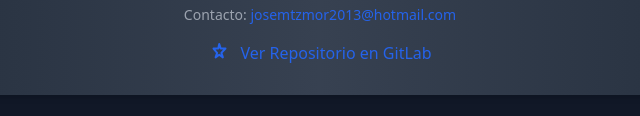
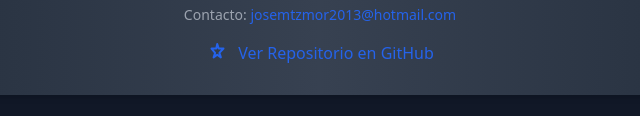
Before and after one commit to JoseMartinezM/FrontEnd-Vax, a website: page pages/contact.html in a window 1280 px wide. Shown: the part 801-917 px from the top of the page, 320-960 px from the left. Drawn offline with Linux system fonts and the light colour scheme.

Commit message:
Fix Footer and Update ReadMe

```diff
--- a/pages/contact.html
+++ b/pages/contact.html
@@ -98,15 +98,17 @@
             <p class="text-gray-400">2024. Jose Manuel Martinez. Prueba Tecnica</p>
             <p class="text-gray-400 text-sm mt-2">Contacto: <a href="mailto:josemtzmor2013@hotmail.com" class="text-blue-600 hover:text-blue-400 transition-colors">josemtzmor2013@hotmail.com</a></p>
             <div class="mt-4">
-                <a href="https://gitlab.com/tu-repo" target="_blank" class="inline-flex items-center text-blue-600 font-medium hover:text-blue-400 transition-colors space-x-2">
+                <!-- Link al Repositorio GitLab -->
+                <a href="https://github.com/JoseMartinezM/FrontEnd-Vax" target="_blank" class="inline-flex items-center text-blue-600 font-medium hover:text-blue-400 transition-colors space-x-2">
                     <svg xmlns="http://www.w3.org/2000/svg" fill="none" viewBox="0 0 24 24" stroke-width="2" stroke="currentColor" class="w-6 h-6">
                         <path stroke-linecap="round" stroke-linejoin="round" d="M11.25 3l1.48 4.51h4.77L13.4 11.9l1.48 4.51-3.63-2.63L7.63 16.4 9.1 11.9 5.5 7.51h4.77L11.25 3z" />
                     </svg>
-                    <span>Ver Repositorio en GitLab</span>
+                    <span>Ver Repositorio en GitHub</span>
                 </a>
             </div>
         </footer>
     </div>
+
     <!-- Scripts -->
     <script src="../modules/form-validation.js"></script>
 
```
Also changed, not shown: index.html (+2 -2 lines), pages/projects.html (+3 -2 lines), pages/services.html (+4 -2 lines), README.md.
